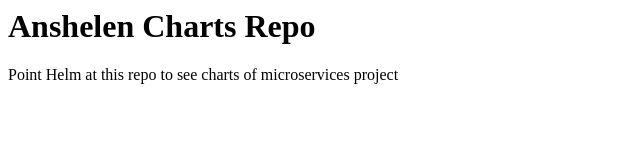
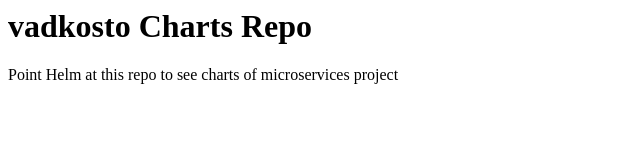
Before and after one commit to vadkosto/microservices-deploy, a plain HTML site: page docs/index.html in a window 1280 px wide. Shown: the full height of the page, 0-640 px from the left. Drawn offline with Linux system fonts and the light colour scheme.

Commit message:
change owner

```diff
--- a/docs/index.html
+++ b/docs/index.html
@@ -3,7 +3,7 @@
     <title>Helm 3 charts repository</title>
   </head>
   <body>
-    <h1>Anshelen Charts Repo</h1>
+    <h1>vadkosto Charts Repo</h1>
     <p>Point Helm at this repo to see charts of microservices project</p>
   </body>
 </html>
```
Also changed, not shown: 10 other files.
